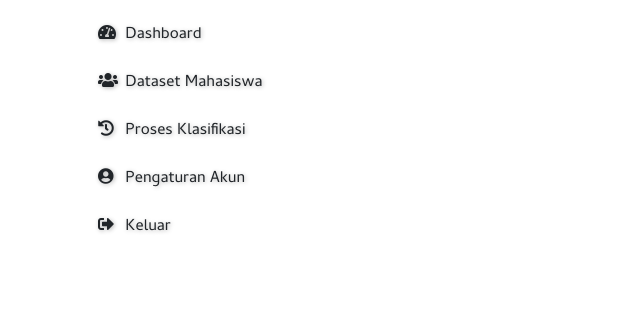
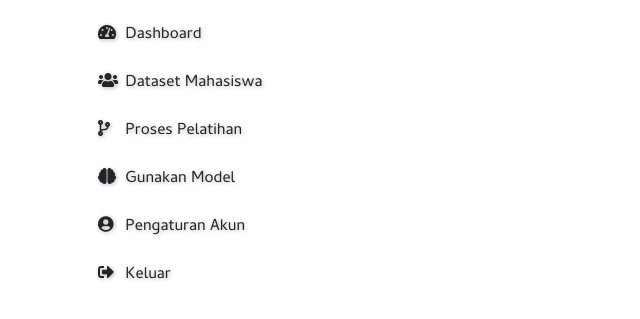
Before and after one commit to 8uns/rf-grad-predictor, a PHP site: template app/views/templates/sidebar.php in a window 1280 px wide. Shown: the top 319 px of the page, without its empty margins (0-640 px from the left). Run offline with PHP 8.4, Linux system fonts and the light colour scheme; the template is opened without the code that fills it, so the values that code supplies are empty; some libraries are stand-ins or nearby versions.

Commit message:
update sidebar

```diff
--- a/app/views/templates/sidebar.php
+++ b/app/views/templates/sidebar.php
@@ -37,8 +37,16 @@
           <a class="nav-link  <?php if ($data['judul'] == 'klasifikasi') : echo 'active';
                               else: echo 'text-dark';
                               endif; ?>" href="<?= BASEURL ?>klasifikasi">
-            <i class="fas fa-history"></i>
-            Proses Klasifikasi</a>
+            <i class="fas fa-code-branch"></i>
+            Proses Pelatihan</a>
+        </li>
+
+        <li class="nav-item pb-2">
+          <a class="nav-link  <?php if ($data['judul'] == 'modellatih') : echo 'active';
+                              else: echo 'text-dark';
+                              endif; ?>" href="<?= BASEURL ?>">
+            <i class="fas fa-brain"></i>
+            Gunakan Model</a>
         </li>
 
 
```
